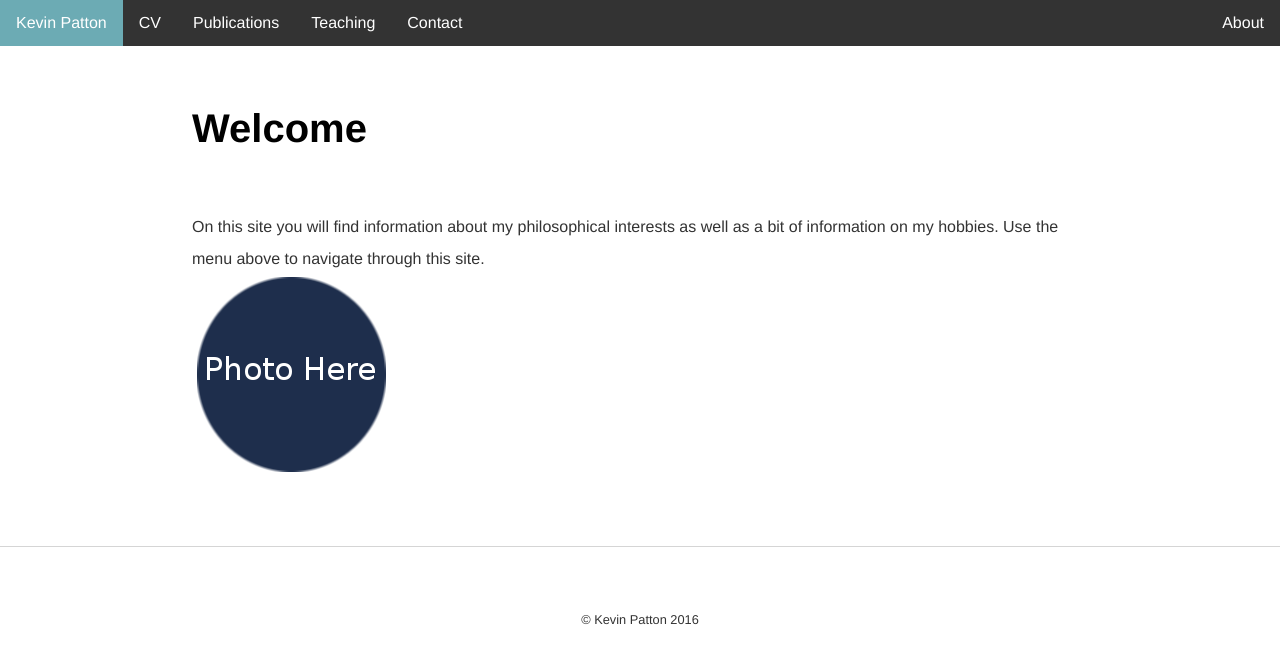
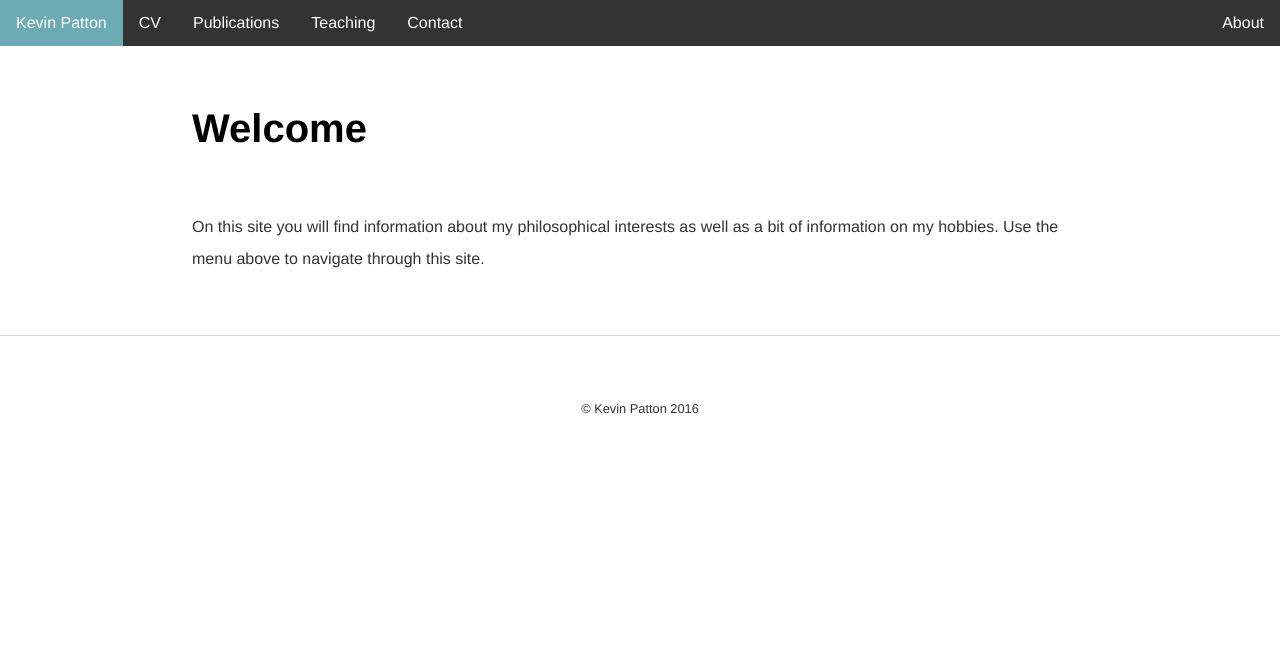
Before and after one commit to kevinjpatton/kevinjpatton.github.io, a Jekyll site: the page built from index.html, in a window 1280 px wide. Shown: the top 664 px of the page. Built offline with Jekyll 4.4.1, drawn with Linux system fonts in a browser that asks for light colours; Markdown is read by kramdown in place of the engine named in the settings.

Commit message:
Update index.html

```diff
--- a/index.html
+++ b/index.html
@@ -4,5 +4,5 @@
 ---
 <div class="blurb">
 	<h1>Welcome</h1>
-	<p>On this site you will find information about my philosophical interests as well as a bit of information on my hobbies.  Use the menu above to navigate through this site.<br><img src="HomePage.png" alt="test_pic" style="width:200px;height:200px;"></p>
+	<p>On this site you will find information about my philosophical interests as well as a bit of information on my hobbies.  Use the menu above to navigate through this site.</p>
 </div><!-- /.blurb -->
```
